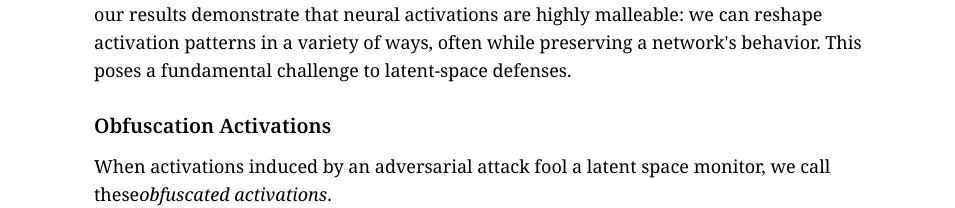
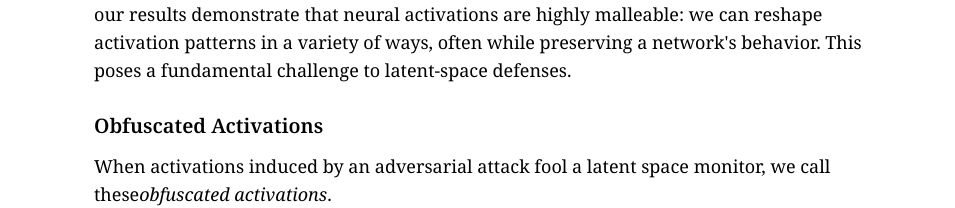
Before and after one commit to obfuscated-activations/obfuscated-activations.github.io, a SvelteKit app: page / in a window 1280 px wide. Shown: the part 1071-1279 px from the top of the page, without its empty margins (162-1117 px from the left). Built offline with nearby package versions, Linux system fonts and the light colour scheme.

Commit message:
Fix typo

```diff
--- a/src/routes/+page.svelte
+++ b/src/routes/+page.svelte
@@ -115,7 +115,7 @@
 		</p>
 		<br />
 
-		<h2 class="text-xl font-semibold mb-3">Obfuscation Activations</h2>
+		<h2 class="text-xl font-semibold mb-3">Obfuscated Activations</h2>
 		When activations induced by an adversarial attack fool a latent space monitor, we call these<em
 			>obfuscated activations</em
 		>.
```
